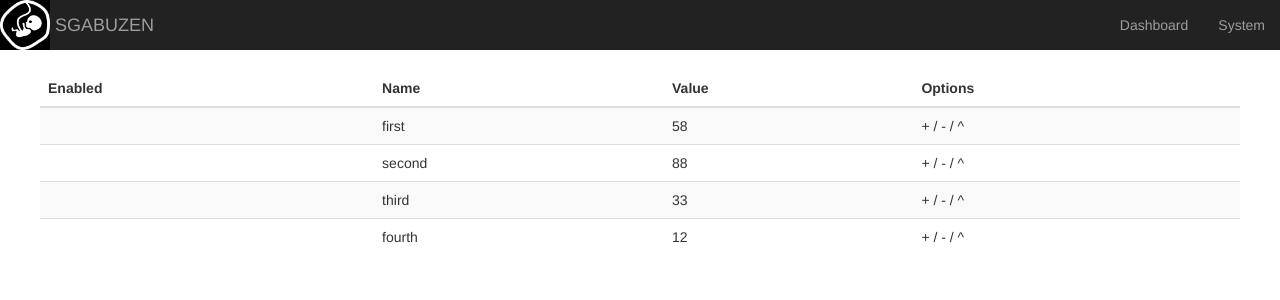
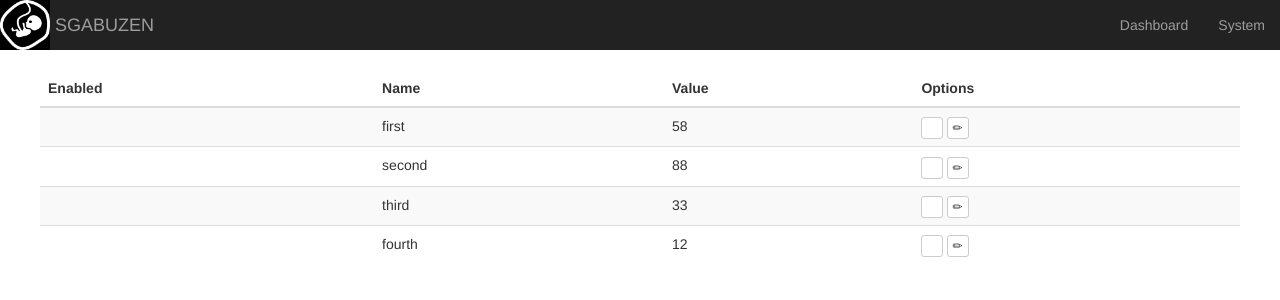
Before and after one commit to CarmineM74/sgabuzenmusic, a React app in the folder web/: page / in a window 1280 px wide. Shown: the top 300 px of the page. Built offline with nearby package versions, Linux system fonts and the light colour scheme; a web font is replaced by a local one.

Commit message:
Replaced text for delete and edit of preset with glyphs and buttons. Still no actions attached.

```diff
--- a/web/src/components/PresetsTable.js
+++ b/web/src/components/PresetsTable.js
@@ -9,7 +9,11 @@ const PresetRow = ({preset}) => {
         <td>{preset.enabled}</td>
         <td>{preset.name}</td>
         <td>{preset.value}</td>
-        <td>+ / - / ^</td>
+        <td>
+          <button type="button" className="glyphicon glyphicon-remove btn btn-default btn-xs" ></button>
+          &nbsp;
+          <button type="button" className="glyphicon glyphicon-pencil btn btn-default btn-xs" ></button>
+        </td>
       </tr>
     );
 }
```
